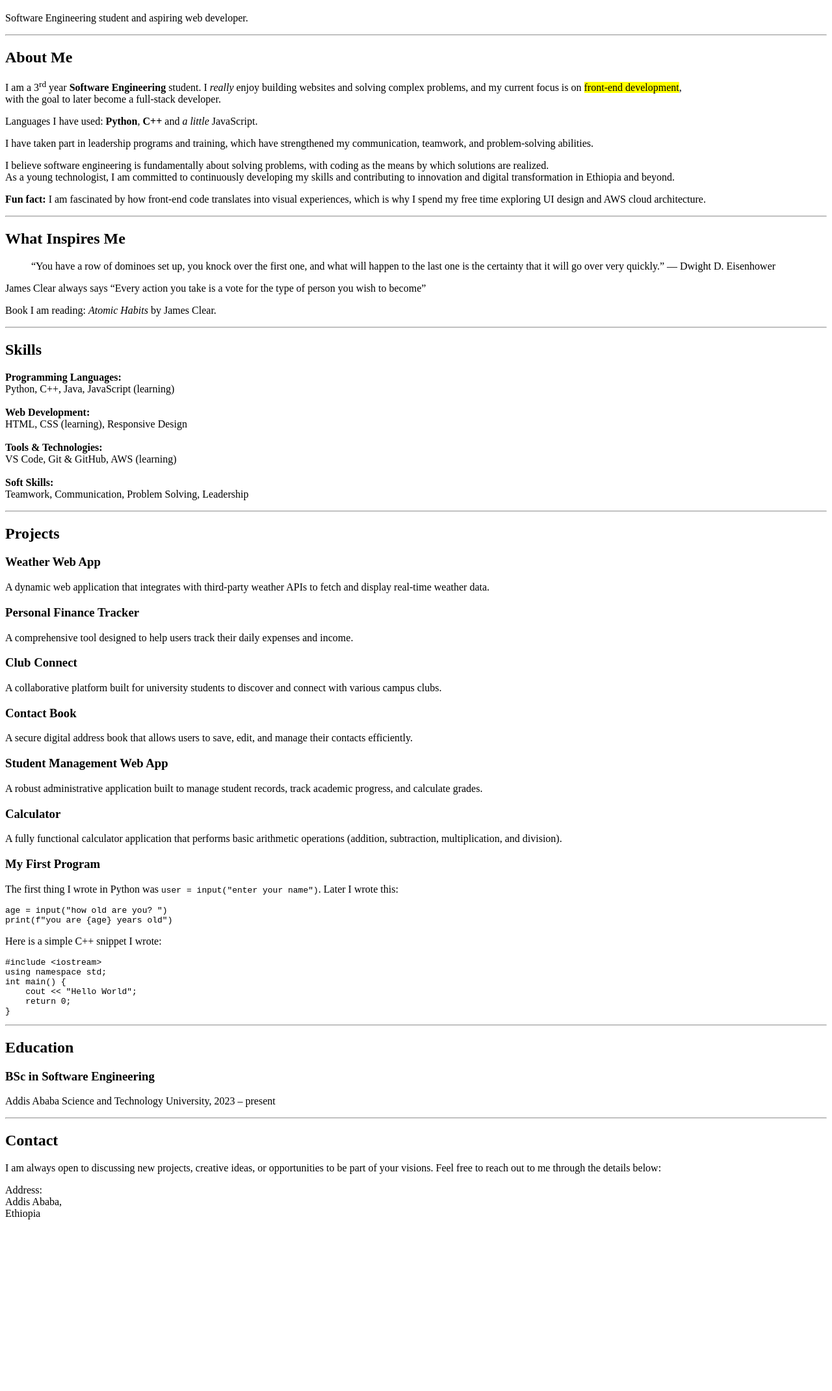
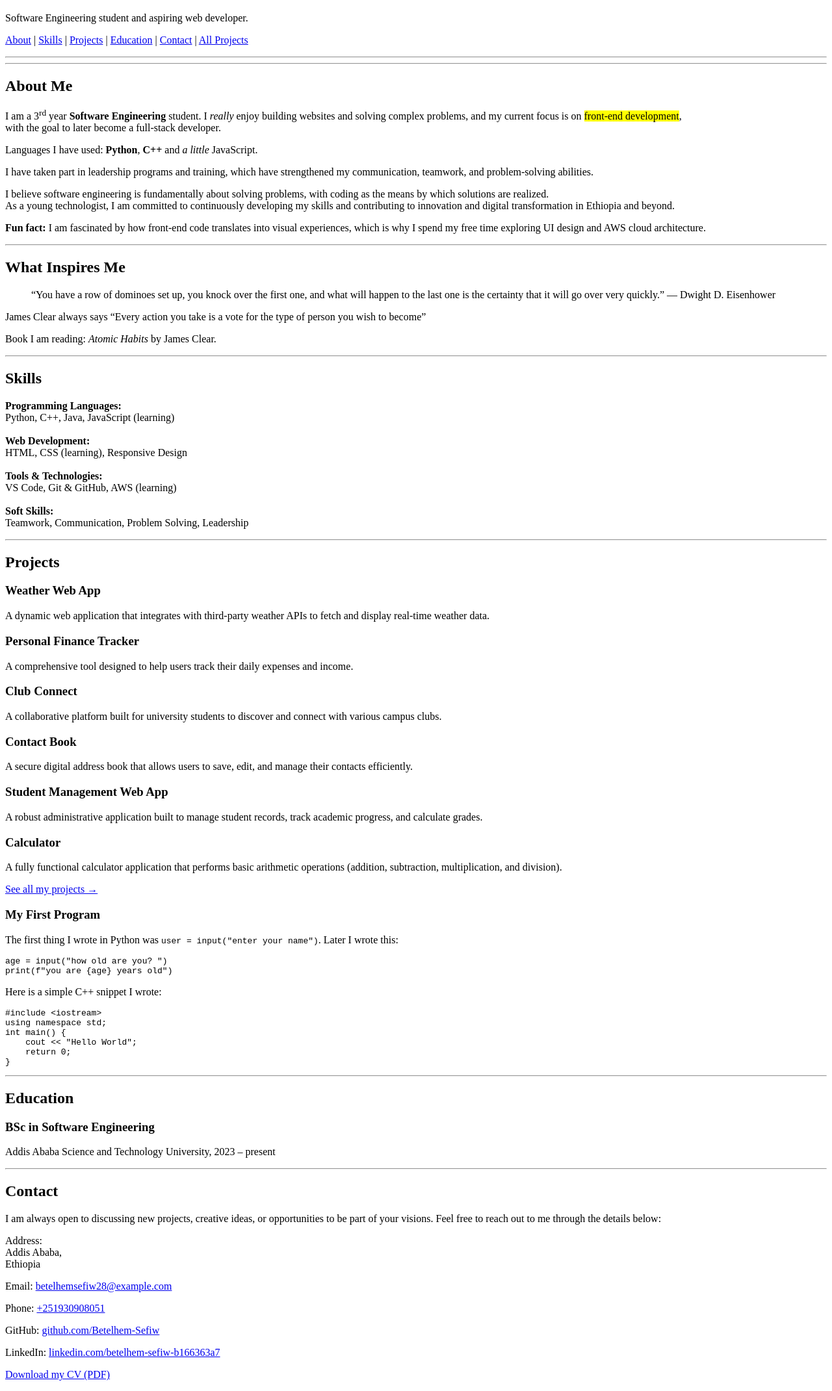
Before and after one commit to Betelhem-Sefiw/portfolio, a plain HTML site: page index.html in a window 1280 px wide. Shown: the part 61-2202 px from the top of the page at 65% size. Before the commit the page ends 1954 px from the top, so only its background shows below. Drawn offline with Linux system fonts and the light colour scheme.

Commit message:
Lab 4: Added navigation menu, contact links, CV download, and projects page

```diff
--- a/index.html
+++ b/index.html
@@ -9,10 +9,20 @@
     <!-- Section 1: Header -->
     <h1>Betelhem Sefiw</h1>
     <p>Software Engineering student and aspiring web developer.</p>
+    <p>
+        <a href="#about">About</a> |
+        <a href="#skills">Skills</a> |
+        <a href="#projects">Projects</a> |
+        <a href="#education">Education</a> |
+        <a href="#contact">Contact</a> |
+        <a href="projects.html">All Projects</a>
+    </p>
+    <hr>
     <hr>
 
     <!-- Section 2: About Me -->
-    <h2>About Me</h2>
+     <h2 id="about">About Me</h2>
+
      <p>I am a 3<sup>rd</sup> year <strong>Software Engineering</strong> student.
     I <em>really</em> enjoy building websites and solving complex problems, and my current focus is on
     <mark>front-end development</mark>,<br> with the goal to later become a full-stack developer.</p>
@@ -39,7 +49,7 @@
     <hr>
 
     <!-- Section 4: Skills -->
-    <h2>Skills</h2>
+    <h2 id="skills">Skills</h2>
     <p>
         <strong>Programming Languages:</strong><br>
         Python, C++, Java, JavaScript (learning)<br><br>
@@ -56,7 +66,7 @@
     <hr>
 
     <!-- Section 5: Projects -->
-    <h2>Projects</h2>
+    <h2 id="projects">Projects</h2>
     <h3>Weather Web App</h3>
     <p>A dynamic web application that integrates with third-party weather APIs to fetch and display real-time weather data.</p>
 
@@ -75,13 +85,15 @@
     <h3>Calculator</h3>
     <p>A fully functional calculator application that performs basic arithmetic operations (addition, subtraction, multiplication, and division). </p>
 
+    <p><a href="projects.html">See all my projects →</a></p>
+
     <!-- Lab 3: My First Program -->
     <h3>My First Program</h3>
     <p>The first thing I wrote in Python was <code>user = input("enter your name")</code>. Later I wrote this:</p>
     <pre><code>age = input("how old are you? ")
 print(f"you are {age} years old")</code></pre>
 
-    <!-- Lab 3: Your Turn (C++ Snippet) -->
+    <!-- Lab 3:  (C++ Snippet) -->
     <p>Here is a simple C++ snippet I wrote:</p>
     <pre><code>#include &lt;iostream&gt;
 using namespace std;
@@ -92,14 +104,23 @@ int main() {
     <hr>
 
     <!-- Section 6: Education -->
-    <h2>Education</h2>
+    <h2 id="education">Education</h2>
     <h3>BSc in Software Engineering</h3>
     <p>Addis Ababa Science and Technology University, 2023 – present</p>
     <hr>
 
     <!-- Section 7: Contact -->
-    <h2>Contact</h2>
+    <h2 id="contact">Contact</h2>
     <p>I am always open to discussing new projects, creative ideas, or opportunities to be part of your visions. Feel free to reach out to me through the details below:</p>
     <p>Address:<br>Addis Ababa,<br>Ethiopia</p>
+     <p>Email: <a href="mailto:betelhemsefiw28@gmail.com">betelhemsefiw28@example.com</a></p>
+    <p>Phone: <a href="tel:+251930908051">+251930908051</a></p>
+
+
+    <p>GitHub: <a href="https://github.com/Betelhem-Sefiw">github.com/Betelhem-Sefiw</a></p>
+    <p>LinkedIn: <a href="https://www.linkedin.com/in/betelhem-sefiw-b166363a7">linkedin.com/betelhem-sefiw-b166363a7</a></p>
+
+    <!-- File download link -->
+    <p><a href="files/cv.pdf" download>Download my CV (PDF)</a></p>
 </body>
 </html>
```
Also changed, not shown: projects.html (+41 -0 lines).
